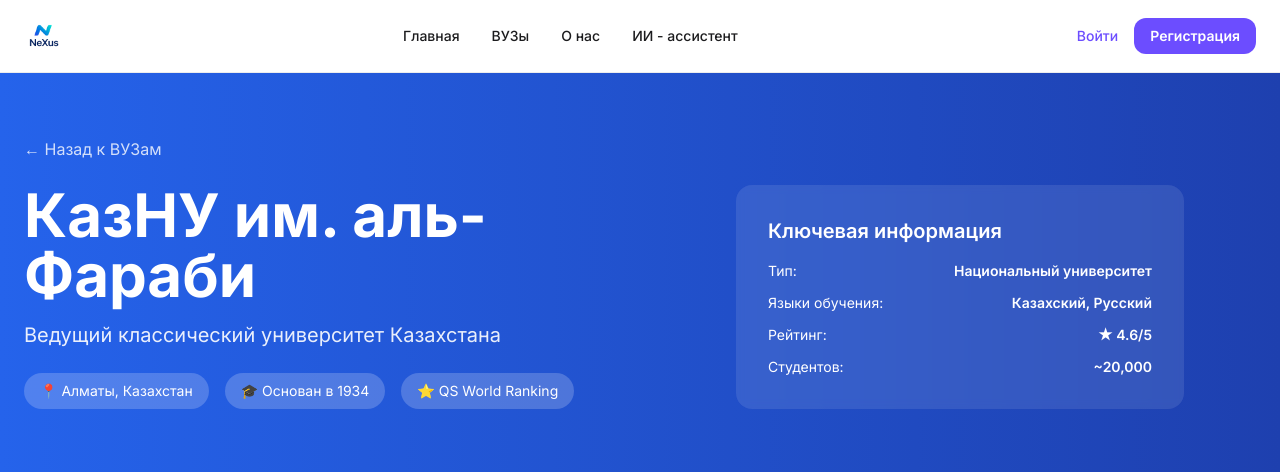
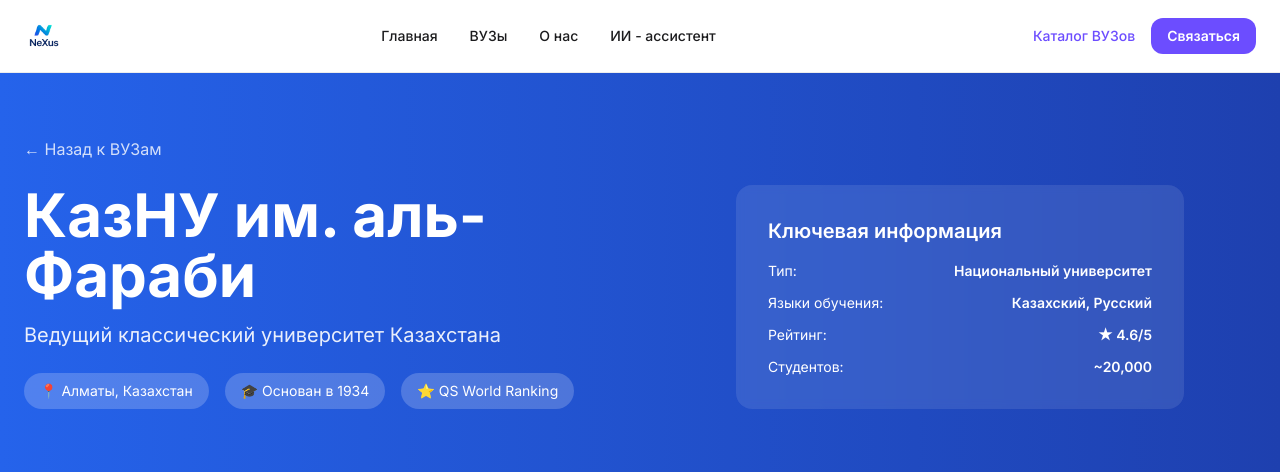
Before and after one commit to Dasha311/NewStydent, a Django app: template ftontend/templates/university_kaznu.html in a window 1280 px wide. Shown: the top 472 px of the page. Run offline with Django 5.2, Linux system fonts and the light colour scheme; the template is opened without the code that fills it, so the values that code supplies are empty; some libraries are stand-ins or nearby versions.

Commit message:
first commit

```diff
--- a/ftontend/templates/university_kaznu.html
+++ b/ftontend/templates/university_kaznu.html
@@ -36,16 +36,8 @@
         <a href="{% url 'contacts' %}" class="hover:text-[var(--color-primary)]">ИИ - ассистент</a>
       </nav>
       <div class="hidden md:flex items-center gap-4">
-        {% if user.is_authenticated %}
-          <a href="{% url 'profile' %}" class="text-[var(--color-primary)] hover:underline text-sm font-medium">Профиль</a>
-          <form method="post" action="{% url 'logout' %}" class="inline">
-            {% csrf_token %}
-            <button type="submit" class="bg-[var(--color-primary)] hover:bg-indigo-600 text-white px-4 py-2 rounded-xl text-sm font-semibold transition">Выйти</button>
-          </form>
-        {% else %}
-          <a href="{% url 'login' %}" class="text-[var(--color-primary)] hover:underline text-sm font-medium">Войти</a>
-          <a href="{% url 'register' %}" class="bg-[var(--color-primary)] hover:bg-indigo-600 text-white px-4 py-2 rounded-xl text-sm font-semibold transition">Регистрация</a>
-        {% endif %}
+        <a href="{% url 'course_view' %}" class="text-[var(--color-primary)] hover:underline text-sm font-medium">Каталог ВУЗов</a>
+        <a href="{% url 'contacts' %}" class="bg-[var(--color-primary)] hover:bg-indigo-600 text-white px-4 py-2 rounded-xl text-sm font-semibold transition">Связаться</a>
       </div>
     </div>
   </header>
--- a/ftontend/templates/university_satbayev.html
+++ b/ftontend/templates/university_satbayev.html
@@ -38,9 +38,6 @@
       <div class="hidden md:flex items-center gap-4">
         <a href="{% url 'course_view' %}" class="text-[var(--color-primary)] hover:underline text-sm font-medium">Каталог ВУЗов</a>
         <a href="{% url 'contacts' %}" class="bg-[var(--color-primary)] hover:bg-indigo-600 text-white px-4 py-2 rounded-xl text-sm font-semibold transition">Связаться</a>
-          <a href="{% url 'login' %}" class="text-[var(--color-primary)] hover:underline text-sm font-medium">Войти</a>
-          <a href="{% url 'register' %}" class="bg-[var(--color-primary)] hover:bg-indigo-600 text-white px-4 py-2 rounded-xl text-sm font-semibold transition">Регистрация</a>
-        {% endif %}
       </div>
     </div>
   </header>
```
Also changed, not shown: ftontend/templates/university_kaznpu.html (+2 -10 lines), ftontend/templates/university_sports.html (+2 -10 lines).
